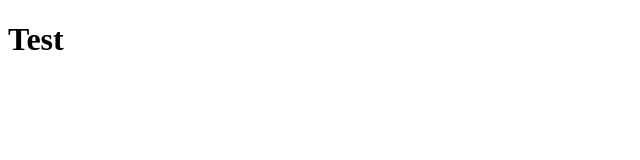
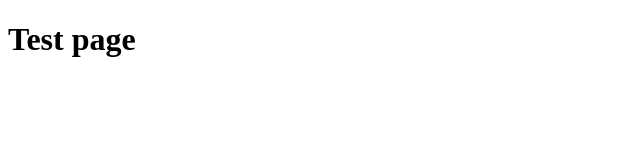
Before and after one commit to AkshaySalokheCube84/hostinger2, a plain HTML site: page index.html in a window 1280 px wide. Shown: the whole page, without its empty margins (0-640 px from the left). Drawn offline with Linux system fonts and the light colour scheme.

Commit message:
Update index.html

```diff
--- a/index.html
+++ b/index.html
@@ -6,6 +6,6 @@
     <title>Test</title>
 </head>
 <body>
-    <h1>Test</h1>
+    <h1>Test page</h1>
 </body>
 </html>
```
